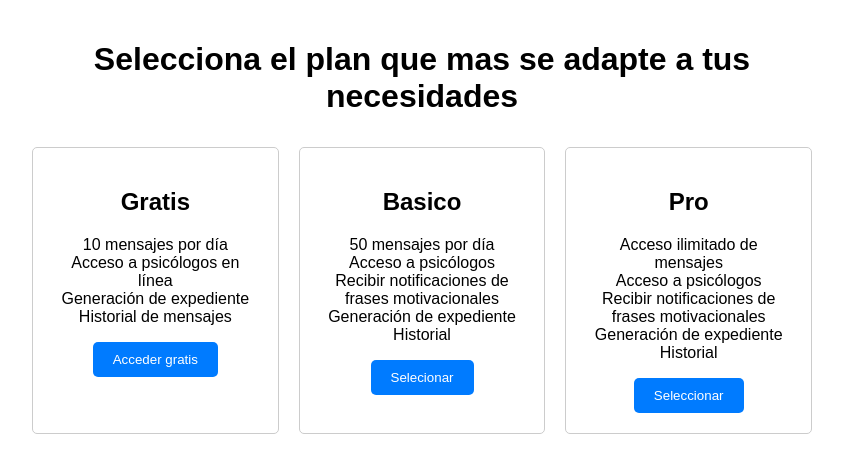
After one commit to elmerurbina/freud-ai, a Flask app: page /subscripcionesUsuario in a window 1280 px wide. The commit adds this page. Shown: the top 473 px of the page, without its empty margins (218-1061 px from the left). Run offline with Flask 3, Linux system fonts and the light colour scheme.

Commit message:
Update files

```diff
--- a/app.py
+++ b/app.py
@@ -76,6 +76,10 @@ app.add_url_rule('/send_notification', 'send_notification', send_notification)
 @app.route('/freud')
 def home():
     return render_template('index.html')
+
+@app.route('/subscripcionesUsuario')
+def subscripcionesUsuario():
+    return render_template('suscripcionesUsuario.html')
 
 
 # Clase para procesar los mensajes
--- /dev/null
+++ b/static/css/subscripcionesUsuario.css
@@ -0,0 +1,52 @@
+body {
+    font-family: Arial, sans-serif;
+    margin: 0;
+    padding: 0;
+}
+
+.container {
+    max-width: 800px;
+    margin: 0 auto;
+    padding: 20px;
+}
+
+h1 {
+    text-align: center;
+}
+
+.plans {
+    display: flex;
+    justify-content: space-between;
+}
+
+.plan {
+    flex: 1;
+    border: 1px solid #ccc;
+    border-radius: 5px;
+    padding: 20px;
+    text-align: center;
+    margin: 10px;
+}
+
+.plan h2 {
+    font-size: 24px;
+}
+
+.plan ul {
+    list-style: none;
+    padding: 0;
+}
+
+.plan button {
+    background-color: #007bff;
+    color: #fff;
+    border: none;
+    border-radius: 5px;
+    padding: 10px 20px;
+    cursor: pointer;
+    transition: background-color 0.3s;
+}
+
+.plan button:hover {
+    background-color: #0056b3;
+}
--- a/templates/chat.html
+++ b/templates/chat.html
@@ -36,9 +36,9 @@
 
             <div class="menu">
 
-                <!--Barra de busqueda-->
+
                 <li class="plans">
-                    <a href="#">
+                    <a href="{{ url_for ('subscripcionesUsuario')}}">
                     <i class="fa-solid fa-cart-shopping"></i>
                     <span class="text nav-text">Suscripciones</span>
                 </a>
--- /dev/null
+++ b/templates/suscripcionesUsuario.html
@@ -0,0 +1,50 @@
+<!DOCTYPE html>
+<html lang="en">
+<head>
+    <meta charset="UTF-8">
+    <meta name="viewport" content="width=device-width, initial-scale=1.0">
+    <title>Planes de subscripcion</title>
+    <link rel="stylesheet" type="text/css" href="{{ url_for('static', filename='css/subscripcionesUsuario.css') }}">
+    <link rel="icon" href="/static/imagenes/logo.jpg" type="image/jpg">
+</head>
+<body>
+    <div class="container">
+        <h1>Selecciona el plan que mas se adapte a tus necesidades</h1>
+        <div class="plans">
+            <div class="plan">
+                <h2>Gratis</h2>
+                <ul>
+                    <li>10 mensajes por día</li>
+                    <li>Acceso a psicólogos en línea</li>
+                    <li>Generación de expediente</li>
+                    <li>Historial de mensajes</li>
+                </ul>
+                <button>Acceder gratis</button>
+            </div>
+            <div class="plan">
+                <h2>Basico</h2>
+                <ul>
+                    <li>50 mensajes por día</li>
+                    <li>Acceso a psicólogos</li>
+                    <li>Recibir notificaciones de frases motivacionales</li>
+                    <li>Generación de expediente</li>
+                    <li>Historial</li>
+                </ul>
+                <button>Selecionar</button>
+            </div>
+            <div class="plan">
+                <h2>Pro</h2>
+                <ul>
+                    <li>Acceso ilimitado de mensajes</li>
+                    <li>Acceso a psicólogos</li>
+                    <li>Recibir notificaciones de frases motivacionales</li>
+                    <li>Generación de expediente</li>
+                    <li>Historial</li>
+                </ul>
+                <button>Seleccionar</button>
+            </div>
+        </div>
+    </div>
+
+</body>
+</html>
```
